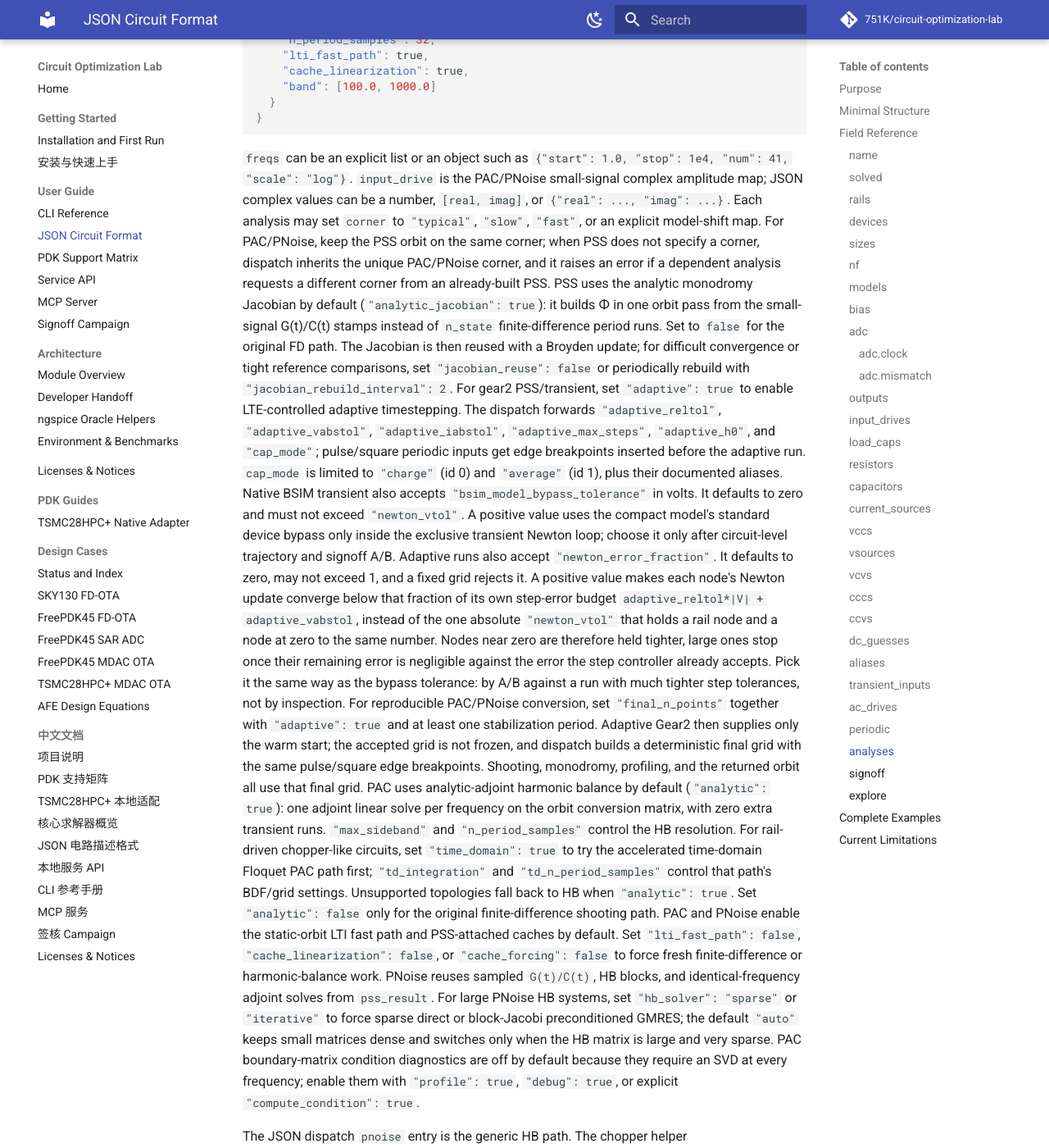
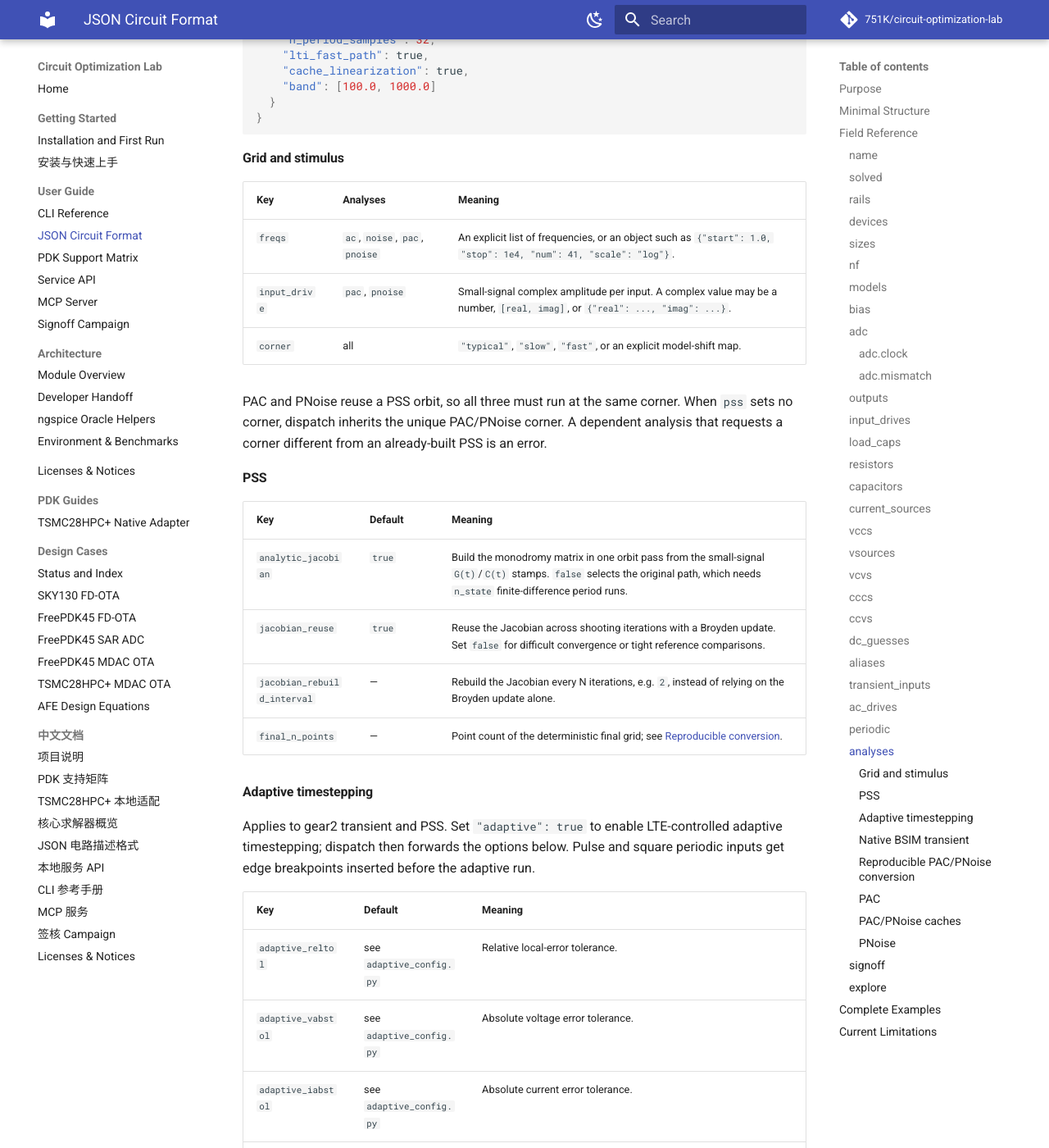
Before and after one commit to 751K/circuit-optimization-lab, an MkDocs documentation site: the page built from docs/json_circuit_format.md, in a window 1280 px wide and 1400 px high, scrolled down 13650 px. Shown: the whole window at 82% size. Built offline with MkDocs 1.6.1 and Material for MkDocs 9.7.7, drawn with Linux system fonts in a browser that asks for light colours; comment, search, counter and statistics services are not loaded; some of the changed text lies outside the part shown.

Commit message:
Structure the analysis-option reference; document signoff --margins/--tolerance
The `analyses` section of the circuit JSON format described more than twenty
options across fifty-five lines of unbroken prose with no sub-headings. That is
lookup material written as narrative: finding one option meant reading all of
them. It is now eight grouped tables -- grid and stimulus, PSS, adaptive
timestepping, native BSIM transient, reproducible conversion, PAC, caches,
PNoise -- with every fact preserved.

One table cell held `adaptive_reltol*|V| + adaptive_vabstol`. Python-Markdown
renders that correctly, but GitHub splits table cells on `|` before parsing
inline code, so the row would have broken into five cells there. Written as
`abs(V)`; an audit of every table row in docs/ found no second case.

signoff_campaign documented neither `--margins` nor `--tolerance`, added in
the previous release, although it is the dedicated page for that command.

````diff
--- a/docs/json_circuit_format.md
+++ b/docs/json_circuit_format.md
@@ -644,70 +644,93 @@ Unknown keys in an `analyses` block are rejected with an error (a typo such as
 }
 ```
 
-`freqs` can be an explicit list or an object such as
-`{"start": 1.0, "stop": 1e4, "num": 41, "scale": "log"}`. `input_drive` is the
-PAC/PNoise small-signal complex amplitude map; JSON complex values can be a
-number, `[real, imag]`, or `{"real": ..., "imag": ...}`.
-Each analysis may set `corner` to `"typical"`, `"slow"`, `"fast"`, or an explicit
-model-shift map. For PAC/PNoise, keep the PSS orbit on the same corner; when PSS
-does not specify a corner, dispatch inherits the unique PAC/PNoise corner, and it
-raises an error if a dependent analysis requests a different corner from an
-already-built PSS.
-PSS uses the analytic monodromy Jacobian by default (`"analytic_jacobian": true`):
-it builds Φ in one orbit pass from the small-signal G(t)/C(t) stamps instead of
-`n_state` finite-difference period runs. Set to `false` for the original FD path.
-The Jacobian is then reused with a Broyden update; for difficult convergence or
-tight reference comparisons, set `"jacobian_reuse": false` or periodically rebuild
-with `"jacobian_rebuild_interval": 2`.
-For gear2 PSS/transient, set `"adaptive": true` to enable LTE-controlled
-adaptive timestepping. The dispatch forwards `"adaptive_reltol"`,
-`"adaptive_vabstol"`, `"adaptive_iabstol"`, `"adaptive_max_steps"`,
-`"adaptive_h0"`, and `"cap_mode"`; pulse/square periodic inputs get edge
-breakpoints inserted before the adaptive run. `cap_mode` is limited to
-`"charge"` (id 0) and `"average"` (id 1), plus their documented aliases.
-Native BSIM transient also accepts `"bsim_model_bypass_tolerance"` in volts.
-It defaults to zero and must not exceed `"newton_vtol"`. A positive value uses
-the compact model's standard device bypass only inside the exclusive transient
-Newton loop; choose it only after circuit-level trajectory and signoff A/B.
-Adaptive runs also accept `"newton_error_fraction"`. It defaults to zero, may
-not exceed 1, and a fixed grid rejects it. A positive value makes each node's
-Newton update converge below that fraction of its own step-error budget
-`adaptive_reltol*|V| + adaptive_vabstol`, instead of the one absolute
-`"newton_vtol"` that holds a rail node and a node at zero to the same number.
-Nodes near zero are therefore held tighter, large ones stop once their
-remaining error is negligible against the error the step controller already
-accepts. Pick it the same way as the bypass tolerance: by A/B against a run
-with much tighter step tolerances, not by inspection.
-For reproducible PAC/PNoise conversion, set `"final_n_points"` together with
-`"adaptive": true` and at least one stabilization period. Adaptive Gear2 then
-supplies only the warm start; the accepted grid is not frozen, and dispatch
-builds a deterministic final grid with the same pulse/square edge breakpoints.
-Shooting, monodromy, profiling, and the returned orbit all use that final grid.
-PAC uses analytic-adjoint harmonic balance by default (`"analytic": true`): one
-adjoint linear solve per frequency on the orbit conversion matrix, with zero extra
-transient runs. `"max_sideband"` and `"n_period_samples"` control the HB resolution.
-For rail-driven chopper-like circuits, set `"time_domain": true` to try the
-accelerated time-domain Floquet PAC path first; `"td_integration"` and
-`"td_n_period_samples"` control that path's BDF/grid settings. Unsupported
-topologies fall back to HB when `"analytic": true`. Set `"analytic": false` only
-for the original finite-difference shooting path.
-PAC and PNoise enable the static-orbit LTI fast path and PSS-attached caches by default.
-Set `"lti_fast_path": false`, `"cache_linearization": false`, or
-`"cache_forcing": false` to force fresh finite-difference or harmonic-balance
-work. PNoise reuses sampled `G(t)/C(t)`, HB blocks, and identical-frequency
-adjoint solves from `pss_result`. For large PNoise HB systems, set
-`"hb_solver": "sparse"` or `"iterative"` to force sparse direct or block-Jacobi
-preconditioned GMRES; the default `"auto"` keeps small matrices dense and
-switches only when the HB matrix is large and very sparse. PAC boundary-matrix
-condition diagnostics are off by default because they require an SVD at every
-frequency; enable them with
-`"profile": true`, `"debug": true`, or explicit `"compute_condition": true`.
+#### Grid and stimulus
+
+| Key | Analyses | Meaning |
+| --- | --- | --- |
+| `freqs` | `ac`, `noise`, `pac`, `pnoise` | An explicit list of frequencies, or an object such as `{"start": 1.0, "stop": 1e4, "num": 41, "scale": "log"}`. |
+| `input_drive` | `pac`, `pnoise` | Small-signal complex amplitude per input. A complex value may be a number, `[real, imag]`, or `{"real": ..., "imag": ...}`. |
+| `corner` | all | `"typical"`, `"slow"`, `"fast"`, or an explicit model-shift map. |
+
+PAC and PNoise reuse a PSS orbit, so all three must run at the same corner. When
+`pss` sets no corner, dispatch inherits the unique PAC/PNoise corner. A dependent
+analysis that requests a corner different from an already-built PSS is an error.
+
+#### PSS
+
+| Key | Default | Meaning |
+| --- | --- | --- |
+| `analytic_jacobian` | `true` | Build the monodromy matrix in one orbit pass from the small-signal `G(t)`/`C(t)` stamps. `false` selects the original path, which needs `n_state` finite-difference period runs. |
+| `jacobian_reuse` | `true` | Reuse the Jacobian across shooting iterations with a Broyden update. Set `false` for difficult convergence or tight reference comparisons. |
+| `jacobian_rebuild_interval` | — | Rebuild the Jacobian every N iterations, e.g. `2`, instead of relying on the Broyden update alone. |
+| `final_n_points` | — | Point count of the deterministic final grid; see [Reproducible conversion](#reproducible-pacpnoise-conversion). |
+
+#### Adaptive timestepping
+
+Applies to gear2 transient and PSS. Set `"adaptive": true` to enable LTE-controlled
+adaptive timestepping; dispatch then forwards the options below. Pulse and square
+periodic inputs get edge breakpoints inserted before the adaptive run.
+
+| Key | Default | Meaning |
+| --- | --- | --- |
+| `adaptive_reltol` | see `adaptive_config.py` | Relative local-error tolerance. |
+| `adaptive_vabstol` | see `adaptive_config.py` | Absolute voltage error tolerance. |
+| `adaptive_iabstol` | see `adaptive_config.py` | Absolute current error tolerance. |
+| `adaptive_max_steps` | see `adaptive_config.py` | Step-count ceiling. |
+| `adaptive_h0` | — | Initial step size. |
+| `cap_mode` | `"charge"` | Capacitance operator. Only `"charge"` (id 0) and `"average"` (id 1) and their documented aliases are accepted. |
+
+#### Native BSIM transient
+
+Both options below default to zero, and both should be chosen by A/B against a run
+with much tighter step tolerances rather than by inspection.
+
+| Key | Constraint | Meaning |
+| --- | --- | --- |
+| `bsim_model_bypass_tolerance` | `0 ≤ x ≤ newton_vtol`, in volts | A positive value enables the compact model's standard device bypass, and only inside the exclusive transient Newton loop. Validate with a circuit-level trajectory and signoff A/B before setting it. |
+| `newton_error_fraction` | `0 ≤ x ≤ 1`, adaptive only (a fixed grid rejects it) | Each node's Newton update converges below this fraction of its own step-error budget `adaptive_reltol*abs(V) + adaptive_vabstol`, instead of the single absolute `newton_vtol` that holds a rail node and a node at zero to the same number. Nodes near zero are therefore held tighter; large ones stop once their remaining error is negligible against the error the step controller already accepts. |
+
+#### Reproducible PAC/PNoise conversion
+
+Set `final_n_points` together with `"adaptive": true` and at least one stabilization
+period. Adaptive gear2 then supplies only the warm start and its accepted grid is not
+frozen; dispatch builds a deterministic final grid carrying the same pulse/square edge
+breakpoints. Shooting, monodromy, profiling, and the returned orbit all use that grid.
+
+#### PAC
+
+| Key | Default | Meaning |
+| --- | --- | --- |
+| `analytic` | `true` | Analytic-adjoint harmonic balance: one adjoint linear solve per frequency on the orbit conversion matrix, with no extra transient runs. Set `false` only for the original finite-difference shooting path. |
+| `max_sideband` | — | Harmonic-balance resolution. |
+| `n_period_samples` | — | Harmonic-balance resolution. |
+| `time_domain` | `false` | Try the accelerated time-domain Floquet path first. Intended for rail-driven chopper-like circuits; unsupported topologies fall back to harmonic balance when `analytic` is `true`. |
+| `td_integration` | — | BDF setting of the time-domain path. |
+| `td_n_period_samples` | — | Grid setting of the time-domain path. |
+
+#### PAC/PNoise caches
+
+| Key | Default | Meaning |
+| --- | --- | --- |
+| `lti_fast_path` | `true` | Static-orbit LTI fast path. |
+| `cache_linearization` | `true` | Reuse linearization attached to the PSS result. |
+| `cache_forcing` | `true` | Reuse forcing attached to the PSS result. |
+
+Set any of them to `false` to force fresh finite-difference or harmonic-balance work.
+With the caches on, PNoise reuses the sampled `G(t)`/`C(t)`, the HB blocks, and
+identical-frequency adjoint solves from `pss_result`.
+
+#### PNoise
+
+| Key | Default | Meaning |
+| --- | --- | --- |
+| `hb_solver` | `"auto"` | `"sparse"` forces a sparse direct solve, `"iterative"` forces block-Jacobi preconditioned GMRES. `"auto"` keeps small matrices dense and switches only when the HB matrix is large and very sparse. |
+| `compute_condition` | `false` | PAC boundary-matrix condition diagnostics. Off by default because they require an SVD at every frequency; `"profile": true` or `"debug": true` also enable them. |
 
 The JSON dispatch `pnoise` entry is the generic HB path. The chopper helper
-`pmos_chopper_pnoise(...)` now defaults to the TD-adjoint PNoise path for Cadence
-alignment; use that wrapper, or call `circuitopt.pnoise_solver.pnoise_solve(...,
-time_domain=True)` directly, when the truncation-free chopper PNoise path is
-required.
+`pmos_chopper_pnoise(...)` defaults to the TD-adjoint PNoise path for Cadence
+alignment. Use that wrapper, or call `circuitopt.pnoise_solver.pnoise_solve(...,
+time_domain=True)` directly, when the truncation-free chopper PNoise path is required.
 
 ### `signoff`
 
--- a/docs/json_circuit_format_zh.md
+++ b/docs/json_circuit_format_zh.md
@@ -605,55 +605,90 @@ solver 参数后 dispatch/schema/docs 继续漂移。
 }
 ```
 
-`freqs` 可以是频点数组，也可以是 `{"start": 1.0, "stop": 1e4, "num": 41, "scale": "log"}`。
-`input_drive` 是 PAC/PNoise 小信号输入复幅值映射；JSON 中复数可写成数字、
-`[real, imag]` 或 `{"real": ..., "imag": ...}`。
-每个 analysis 都可以设置 `corner` 为 `"typical"`、`"slow"`、`"fast"` 或显式
-模型偏移 map。PAC/PNoise 必须和它们复用的 PSS 轨道保持同一 corner；当 PSS
-没有写 corner 时，dispatch 会继承唯一的 PAC/PNoise corner；如果依赖分析请求
-了和已有 PSS 不同的 corner，会直接报错，避免 typical/slow 混用。
-PSS 默认使用解析 monodromy Jacobian（`"analytic_jacobian": true`）：在收敛轨迹上
-一次性采样 G(t)/C(t) 小信号矩阵构建 Φ，替代 `n_state` 次有限差分瞬态。设置为
-`false` 可回退到原有限差分路径。Jacobian 构建后用 Broyden 更新复用；疑难收敛或
-极高精度对比时可设置 `"jacobian_reuse": false`，或用 `"jacobian_rebuild_interval": 2`
-周期性重建。
-Gear2 PSS/transient 可设置 `"adaptive": true` 启用 LTE-controlled adaptive timestepping。
-dispatch 会转发 `"adaptive_reltol"`、`"adaptive_vabstol"`、`"adaptive_iabstol"`、
-`"adaptive_max_steps"`、`"adaptive_h0"` 和 `"cap_mode"`；pulse/square 周期输入会在
-adaptive run 前自动补入边沿断点。`cap_mode` 只支持 `"charge"`（id 0）和
-`"average"`（id 1）及其文档别名。
-原生 BSIM transient 还接受单位为 V 的 `"bsim_model_bypass_tolerance"`。其默认值
-为 0，且不得超过 `"newton_vtol"`。正值只会在独占 transient Newton 环路内启用
-紧凑模型的标准 device bypass；应先完成对应电路的轨迹与 signoff A/B 再设置。
-adaptive 运行还接受 `"newton_error_fraction"`：默认值为 0，不得超过 1，固定网格
-会拒绝该选项。取正值时，每个节点的 Newton 更新需收敛到其自身步长误差预算
-`adaptive_reltol*|V| + adaptive_vabstol` 的这一比例，而不再是对轨电位节点和零
-电位节点一视同仁的绝对 `"newton_vtol"`。因此零附近的节点被收得更紧，而大电压
-节点在其残余误差相对步长控制器已接受的误差可忽略时就停止。选值方式与 bypass
-容差相同：与步长容差大幅收紧的参考解做 A/B，而不是靠目测。
-需要可复现的 PAC/PNoise 转换轨迹时，可同时设置 `"adaptive": true`、
-至少一个 stabilization period 和 `"final_n_points"`。adaptive Gear2 此时只
-提供 warm start，不冻结 accepted grid；dispatch 会构造带相同时钟边沿断点的
-确定性 final grid。shooting、monodromy、profile 和最终返回轨迹均使用该网格。
-PAC 默认使用解析伴随谐波平衡（`"analytic": true`）：在 PSS 轨道转换矩阵上每频率
-一次伴随线性求解，零额外瞬态运行。`"max_sideband"` 和 `"n_period_samples"` 控制
-HB 分辨率。对 rail-driven chopper 类电路，可设置 `"time_domain": true` 优先尝试
-加速的 time-domain Floquet PAC；`"td_integration"` 和 `"td_n_period_samples"` 控制
-这条路径的 BDF/grid 设置。不支持的拓扑会在 `"analytic": true` 时回退到 HB。
-只有需要原有限差分 shooting 时才设置 `"analytic": false`。
-PAC/PNoise 默认启用静态轨道 LTI fast path 和 PSS 结果缓存；如需逐次强制重算，
-可设置 `"lti_fast_path": false`、`"cache_linearization": false`、
-`"cache_forcing": false`。PNoise 会复用 `pss_result` 上的采样 `G(t)/C(t)`、
-HB block 和相同频点的 adjoint 解。PNoise HB 系统变大时，可设置
-`"hb_solver": "sparse"` 或 `"iterative"` 强制 sparse direct 或 block-Jacobi
-预条件 GMRES；默认 `"auto"` 会让小矩阵继续走 dense，只在矩阵足够大且非常稀疏时切换。
-PAC 边界矩阵 condition 诊断默认关闭，因为它每个频点都需要一次 SVD；需要排查数值
-病态时可设置 `"profile": true`、`"debug": true`，或显式设置
-`"compute_condition": true`。
+#### 频率网格与激励
 
-JSON dispatch 的 `pnoise` 入口目前是通用 HB 路径。Chopper 专用包装器
-`pmos_chopper_pnoise(...)` 已默认使用 TD-adjoint PNoise 来对齐 Cadence；如果需要
-无 HB 截断的 chopper PNoise，应使用该包装器，或直接调用
+| 键 | 适用分析 | 含义 |
+| --- | --- | --- |
+| `freqs` | `ac`、`noise`、`pac`、`pnoise` | 频点数组，或形如 `{"start": 1.0, "stop": 1e4, "num": 41, "scale": "log"}` 的对象。 |
+| `input_drive` | `pac`、`pnoise` | 每个输入的小信号复幅值。复数可写成数字、`[real, imag]` 或 `{"real": ..., "imag": ...}`。 |
+| `corner` | 全部 | `"typical"`、`"slow"`、`"fast"` 或显式模型偏移 map。 |
+
+PAC 与 PNoise 复用 PSS 轨道，因此三者必须运行在同一 corner。`pss` 未写 corner 时，
+dispatch 会继承唯一的 PAC/PNoise corner；依赖分析请求的 corner 与已构建的 PSS 不同时
+直接报错，避免 typical/slow 混用。
+
+#### PSS
+
+| 键 | 默认 | 含义 |
+| --- | --- | --- |
+| `analytic_jacobian` | `true` | 在收敛轨迹上一次采样 `G(t)`/`C(t)` 小信号矩阵构建 monodromy 矩阵。设为 `false` 回退到原路径，后者需要 `n_state` 次有限差分瞬态。 |
+| `jacobian_reuse` | `true` | 用 Broyden 更新在 shooting 迭代间复用 Jacobian。疑难收敛或高精度对比时设为 `false`。 |
+| `jacobian_rebuild_interval` | — | 每 N 次迭代重建一次 Jacobian（例如 `2`），而不是完全依赖 Broyden 更新。 |
+| `final_n_points` | — | 确定性 final grid 的点数，见下文[可复现的 PAC/PNoise 转换](#可复现的-pacpnoise-转换)。 |
+
+#### 自适应步长
+
+适用于 gear2 瞬态与 PSS。设置 `"adaptive": true` 启用 LTE 控制的自适应步长，
+dispatch 随后转发下列选项。pulse/square 周期输入会在自适应运行前补入边沿断点。
+
+| 键 | 默认 | 含义 |
+| --- | --- | --- |
+| `adaptive_reltol` | 见 `adaptive_config.py` | 相对局部误差容差。 |
+| `adaptive_vabstol` | 见 `adaptive_config.py` | 电压绝对误差容差。 |
+| `adaptive_iabstol` | 见 `adaptive_config.py` | 电流绝对误差容差。 |
+| `adaptive_max_steps` | 见 `adaptive_config.py` | 步数上限。 |
+| `adaptive_h0` | — | 初始步长。 |
+| `cap_mode` | `"charge"` | 电容算子。只接受 `"charge"`（id 0）与 `"average"`（id 1）及其文档别名。 |
+
+#### 原生 BSIM 瞬态
+
+下列两个选项默认值均为 0，且都应通过与步长容差大幅收紧的参考解做 A/B 来选值，
+而不是靠目测。
+
+| 键 | 取值约束 | 含义 |
+| --- | --- | --- |
+| `bsim_model_bypass_tolerance` | `0 ≤ x ≤ newton_vtol`，单位 V | 取正值时启用紧凑模型的标准 device bypass，且仅在独占瞬态 Newton 环路内生效。设置前应先完成该电路的轨迹与 signoff A/B。 |
+| `newton_error_fraction` | `0 ≤ x ≤ 1`，仅自适应可用（固定网格会拒绝） | 每个节点的 Newton 更新收敛到其自身步长误差预算 `adaptive_reltol*abs(V) + adaptive_vabstol` 的这一比例，而不再是对轨电位节点与零电位节点一视同仁的绝对 `newton_vtol`。因此零附近的节点被收得更紧，大电压节点在残余误差相对步长控制器已接受的误差可忽略时即停止。 |
+
+#### 可复现的 PAC/PNoise 转换
+
+同时设置 `final_n_points`、`"adaptive": true` 与至少一个 stabilization period。
+自适应 gear2 此时只提供 warm start，其 accepted grid 不被冻结；dispatch 构造带相同
+pulse/square 边沿断点的确定性 final grid。shooting、monodromy、profile 与最终返回的
+轨迹都使用该网格。
+
+#### PAC
+
+| 键 | 默认 | 含义 |
+| --- | --- | --- |
+| `analytic` | `true` | 解析伴随谐波平衡：在轨道转换矩阵上每频点一次伴随线性求解，无额外瞬态运行。只有需要原有限差分 shooting 时才设为 `false`。 |
+| `max_sideband` | — | 谐波平衡分辨率。 |
+| `n_period_samples` | — | 谐波平衡分辨率。 |
+| `time_domain` | `false` | 优先尝试加速的 time-domain Floquet 路径，面向 rail-driven chopper 类电路；不支持的拓扑在 `analytic` 为 `true` 时回退到谐波平衡。 |
+| `td_integration` | — | time-domain 路径的 BDF 设置。 |
+| `td_n_period_samples` | — | time-domain 路径的网格设置。 |
+
+#### PAC/PNoise 缓存
+
+| 键 | 默认 | 含义 |
+| --- | --- | --- |
+| `lti_fast_path` | `true` | 静态轨道 LTI 快速路径。 |
+| `cache_linearization` | `true` | 复用挂在 PSS 结果上的线性化。 |
+| `cache_forcing` | `true` | 复用挂在 PSS 结果上的激励项。 |
+
+将其中任一项设为 `false` 可强制重新做有限差分或谐波平衡计算。缓存开启时，PNoise 会
+复用 `pss_result` 上的采样 `G(t)`/`C(t)`、HB block 与相同频点的伴随解。
+
+#### PNoise
+
+| 键 | 默认 | 含义 |
+| --- | --- | --- |
+| `hb_solver` | `"auto"` | `"sparse"` 强制稀疏直接求解，`"iterative"` 强制 block-Jacobi 预条件 GMRES。`"auto"` 让小矩阵保持稠密，仅在 HB 矩阵足够大且非常稀疏时切换。 |
+| `compute_condition` | `false` | PAC 边界矩阵的 condition 诊断。默认关闭，因为它每个频点都需要一次 SVD；`"profile": true` 或 `"debug": true` 同样会启用它。 |
+
+JSON dispatch 的 `pnoise` 入口是通用 HB 路径。Chopper 专用包装器
+`pmos_chopper_pnoise(...)` 默认使用 TD-adjoint PNoise 以对齐 Cadence。需要无 HB 截断的
+chopper PNoise 时，应使用该包装器，或直接调用
 `circuitopt.pnoise_solver.pnoise_solve(..., time_domain=True)`。
 
 ### `signoff`
--- a/docs/signoff_campaign.md
+++ b/docs/signoff_campaign.md
@@ -63,6 +63,44 @@ This evaluates to `0.5 * VDD + 0.0 * temperature_c + 0.225`. At each point the
 runner also binds `section`, MOS temperature in kelvin, the named supply bias,
 PMOS bulk voltage, numeric voltage-source levels, and DC seeds.
 
+## Margin Table
+
+`--margins` prints one row per constraint instead of the single tightest
+measurement that `worst_case` names. A spec sitting at +0.02 of its limit is a
+design constraint even when another spec is at -0.5, and a worst-case view hides
+it entirely.
+
+```bash
+circuit-opt signoff campaign.json --margins
+```
+
+Each row carries the constraint's worst normalized margin and the PVT point that
+produced it, the observed minimum and maximum with their unit, the number of
+points evaluated, and every failing point. Rows are sorted tightest first.
+The same data is available programmatically from
+`circuitopt.signoff_campaign.summarize_margins(result)`.
+
+## Passive Tolerance Sweep
+
+A signoff that passes only at nominal component values is not a signoff. Poly
+resistors carry roughly 20% absolute tolerance and MOM capacitors roughly 10%, so
+a compensation network tuned on a knife edge will not survive fabrication.
+
+```bash
+circuit-opt signoff campaign.json --tolerance R=20,C=10
+```
+
+Values are percentages. A key of `R` or `C` perturbs that whole element class; any
+other key names a single element, for example `--tolerance CC1=10`. The sweep runs
+`1 + 2N` campaigns for `N` entries — nominal, then each entry at `1 - tolerance`
+and `1 + tolerance` — and reports which constraints break in which direction. The
+result is `robust` only when every run passes.
+
+Per-element perturbation answers a different question from class-wide
+perturbation: scaling one nulling resistor alone isolates the compensation network,
+while scaling every resistor together also moves the bias network that sets its
+target.
+
 ## Result Contract
 
 Every case must contain a circuit-level `signoff` block. The campaign stores
````
Also changed, not shown: docs/signoff_campaign_zh.md (+31 -0 lines).
